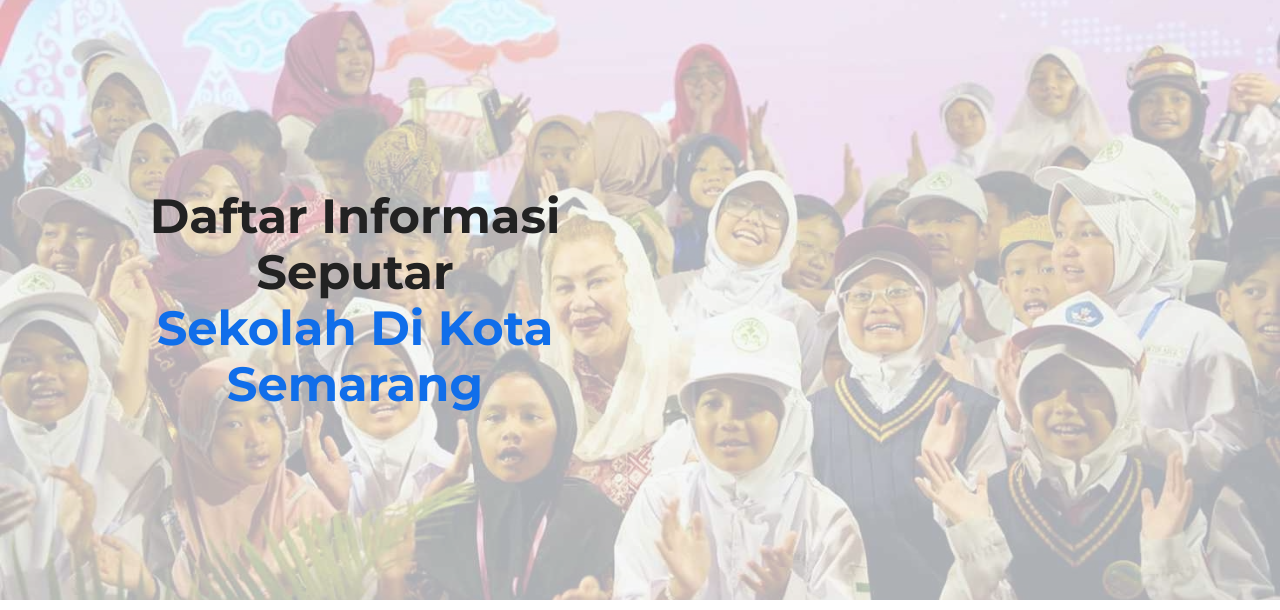
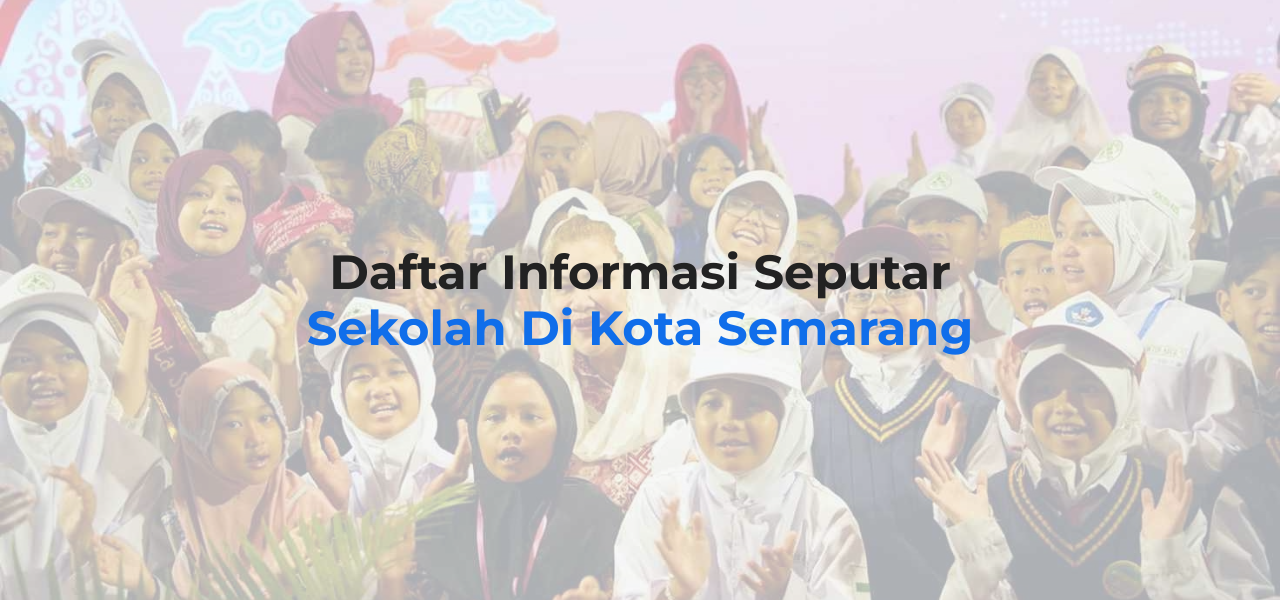
Before and after one commit to dellapuspita11sari/info-sekolah-diskominfo-main, a PHP site: page / in a window 1280 px wide. Shown: the part 140-750 px from the top of the page. Run offline with PHP 8.4, Linux system fonts and the light colour scheme.

Commit message:
edit by yoga

```diff
--- a/index.php
+++ b/index.php
@@ -122,9 +122,8 @@
         <section id="hero" class="hero section light-background">
 
             <div class="container">
-                <div class="row gy-4">
-                    <div class="col-lg-6 order-2 order-lg-1 d-flex flex-column justify-content-center"
-                        data-aos="zoom-out">
+                <div class="row">
+                    <div class="justify-content-center" data-aos="zoom-out">
 
                         <h1 class="text-center">Daftar Informasi Seputar <br><span>Sekolah Di Kota Semarang</span></h1>
                         <!-- <p>We are team of talented designers making websites with Bootstrap</p> -->
```
Lines whose indentation alone changed are shown as unchanged.
